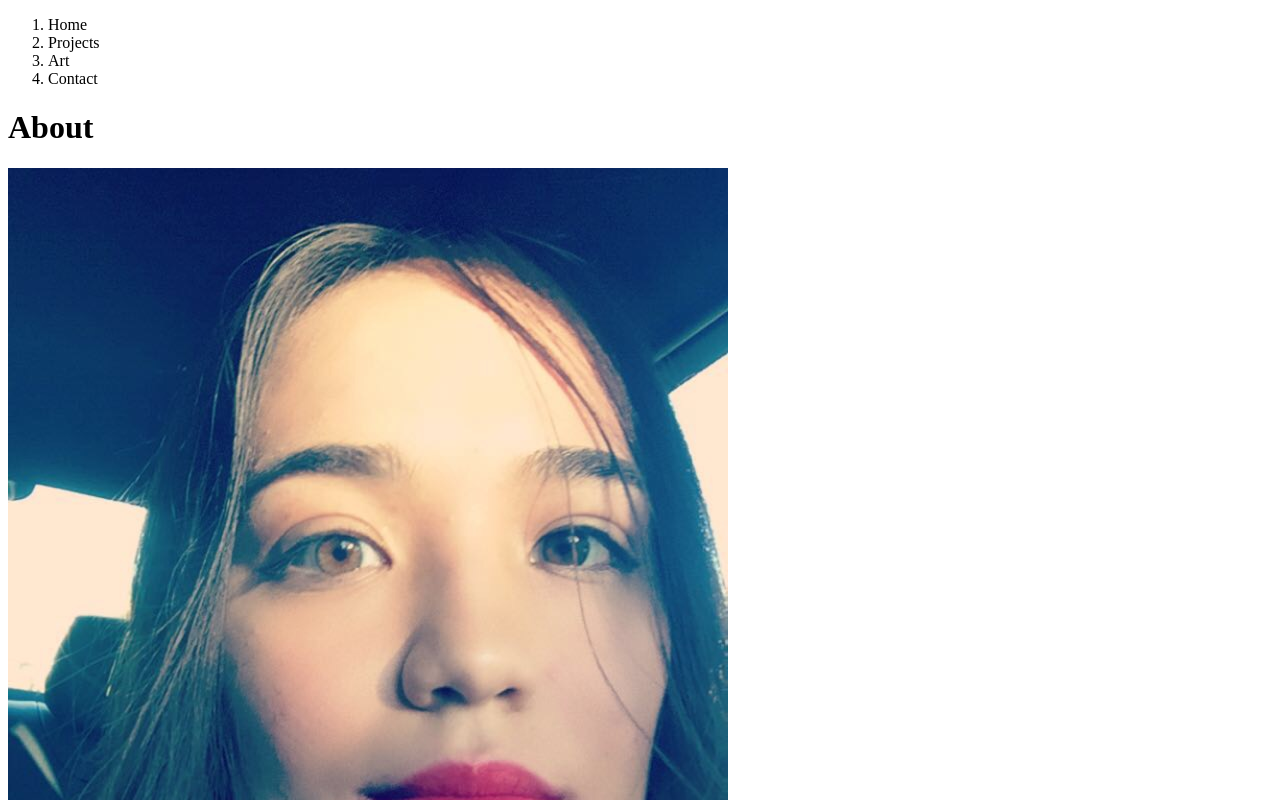
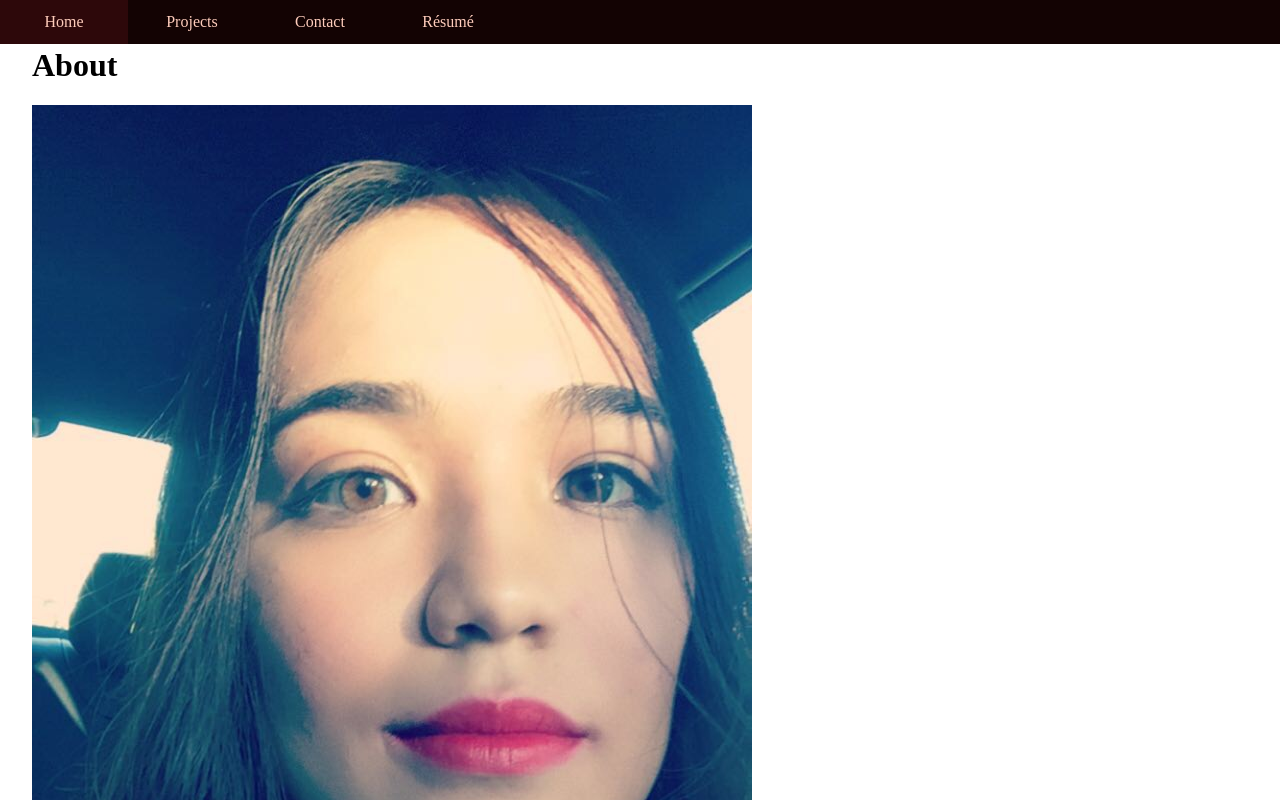
Before and after one commit to miraantolovich/235, a plain HTML site: page portfolio/index.html in a window 1280 px wide. Shown: the top 800 px of the page. Drawn offline with Linux system fonts and the light colour scheme.

Commit message:
editing portfolio

```diff
--- /dev/null
+++ b/portfolio/css/style.css
@@ -0,0 +1,42 @@
+/* Nav Bar */
+nav {
+    display: flex;
+    overflow: wrap;
+    background-color: #130303;
+
+    float: left;
+    text-align: center;
+    width: 100%;
+    max-width: 100%;
+}
+nav > a {
+    text-decoration: none;
+    color: #FFCDBC;
+    padding: 1% 0;
+    width: 10%;
+}
+nav a:hover {
+    background-color: #2D080A;
+}
+
+/* Basic */
+.italics {
+    font-style: italic;
+}
+body {
+    margin: 0;
+}
+main {
+    padding: 2% 2.5% 0;
+}
+footer {
+    background-color: #130303;
+    height: 3rem;
+    max-width: 100%;
+}
+footer p {
+    color: white;
+}
+h1 {
+    clear: both;
+}
--- a/portfolio/index.html
+++ b/portfolio/index.html
@@ -5,18 +5,18 @@
     <meta charset="UTF-8">
     <meta name="viewport" content="width=device-width, initial-scale=1.0">
     <meta http-equiv="X-UA-Compatible" content="ie=edge">
+
+    <link rel="stylesheet" href="css/style.css">
     <title>Mira Antolovich</title>
 </head>
 
 <body>
     <!-- Nav Bar -->
     <nav>
-        <ol>
-            <li id="active">Home</li>
-            <li class="hover">Projects</li>
-            <li class="hover">Art</li>
-            <li class="hover">Contact</li>
-        </ol>
+        <a href="#projects">Home</a>
+        <a href="#projects">Projects</a>
+        <a href="#projects">Contact</a>
+        <a href="#projects">Résumé</a>
     </nav>
 
     <!-- Main Part of Page -->
@@ -37,9 +37,6 @@
             career, but I hope to find out soon.
         </p>
         <h2>Projects</h2>
-        <p>
-            Currently, I am working on three major projects. These range from Unity games to creating databases.
-        </p>
         <h3>Riptide</h3>
         <p>
             I am working with a team of seven other people to create <span class="italics">Riptide</span>. Riptide is an
```
